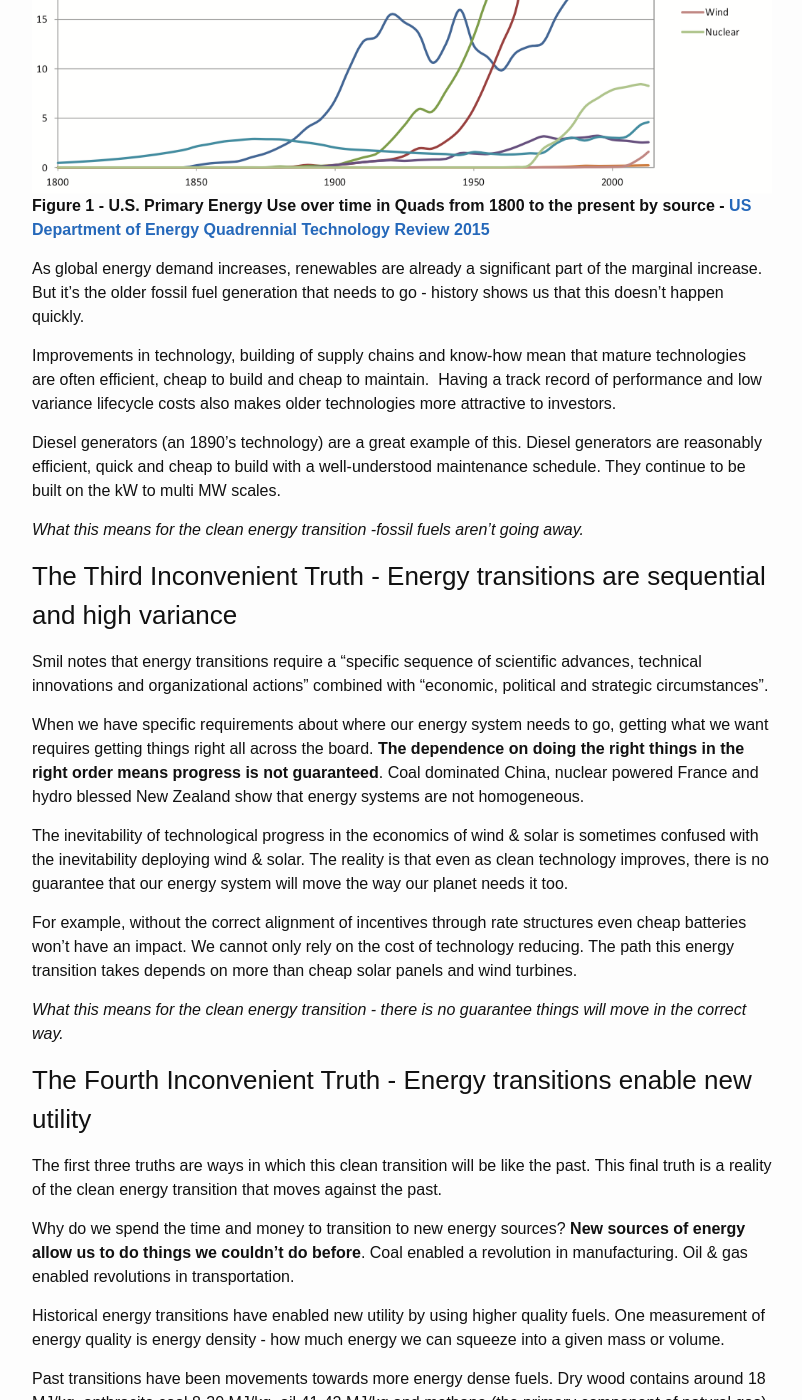
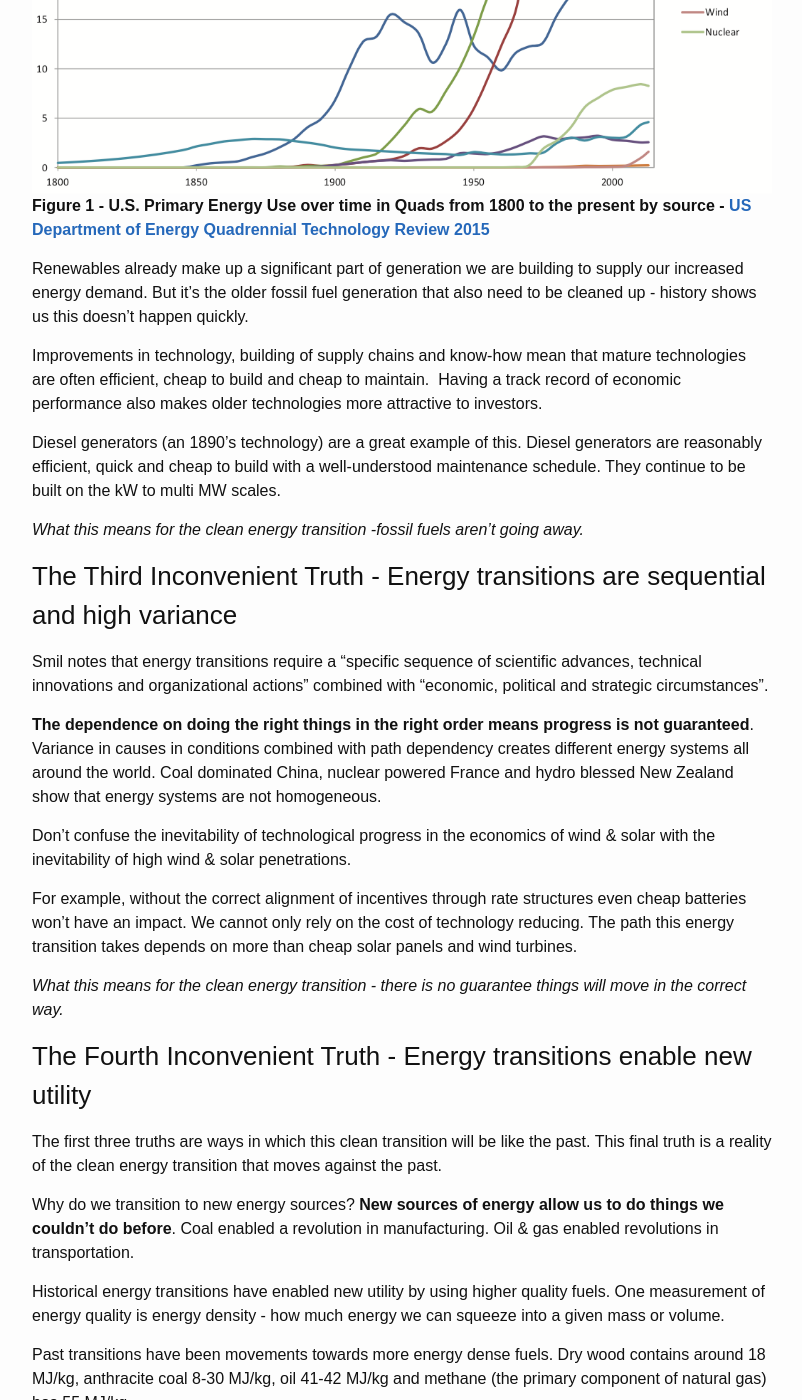
Before and after one commit to ADGEfficiency/adgefficiency.github.io, a Jekyll site: the page built from _posts/2018-01-11-four-inconvenient-truths-clean-energy-transition.md, in a window 1280 px wide and 1400 px high, scrolled down 2202 px. Shown: the whole window, without its empty margins (238-1040 px from the left). Built offline with Jekyll 4.4.1, drawn with Linux system fonts in a browser that asks for light colours; some of the changed text lies outside the part shown.

Commit message:
drafting four truths

```diff
--- a/_posts/2018-01-11-four-inconvenient-truths-clean-energy-transition.md
+++ b/_posts/2018-01-11-four-inconvenient-truths-clean-energy-transition.md
@@ -7,13 +7,13 @@
 categories:
   - Energy
 ---
-**All is not well with the clean energy transition**. At this stage positive commentary on the transition is dangerous. 2017 saw a 2% rise in global carbon emissions, and CO<sub>2</sub> concentrations passing 400 ppm for the first time in several million years.
+**All is not well with the clean energy transition**. At this stage positive commentary on the transition is dangerous. 2017 saw a 2% rise in global carbon emissions, with the concentration of CO<sub>2</sub> passing 400 ppm for the first time in several million years.
 
-The motivation for the clean energy transition cannot be stronger - preventing dangerous climate change. Yet even the violence of climate change doesn't counteract historical realities.
+The motivation for the clean energy transition is to reduce the damage of climate change.  But the threat of violent climate change doesn't allow us to ignore historical truths.
 
 **This post highlights four reasons why progress of the clean energy transition is slow**. All four reflect the experience of previous transitions. All four are unwelcome.
 
-I’m not arguing against the need for the clean energy transition. I’m trying to show  why this transition will continue to be slow and difficult. Understanding history can help us overcome these challenges.
+I’m not arguing against the need for the clean energy transition. I’m trying to show  that history suggests this transition will continue to be slow and difficult.
 
 The primary source for these ideas is Vaclav Smil's excellent work on energy transitions ([book](https://www.amazon.co.uk/Energy-Transitions-History-Requirements-Prospects/dp/0313381771), [lecture](https://www.youtube.com/watch?v=5guXaWwQpe4) and [another lecture](https://www.youtube.com/watch?v=NxO3s0U5WdY)).  Smil is my favorite energy writer; prolific, confidentially numeric and intelligently contrarian. Smil’s work is for me the best on energy ever written.  I've also previously written about [Smil's work on carbon capture and storage](http://adgefficiency.com/energy-insights-vaclav-smil-on-carbon-capture-storage/).
 
@@ -49,16 +49,16 @@
 
 ### The Second Inconvenient Truth - Energy transitions are additive
 
-**Of the Four Truths, this is the most inconvenient**. Each transition increases the amount and quality of energy we use. But each time we transition we don’t replace old energy sources - we add new energy sources on top. **Older technologies take a long time to go away**. We are still building coal-fired generation today and are recklessly likely to for a long time.
+**Of the Four Truths, this is the most inconvenient**. Each transition increases the amount and quality of energy we use. But each time we transition we don’t replace old energy sources - we add new energy sources on top. **Older fuels take a long time to go away**. We are still building coal-fired generation today and are recklessly likely to for a long time.
 
 Figure 1 shows the history of US primary fuel consumption. US coal consumption has risen all the way through to the start of the 21st century. Each new fuel has not displaced coal, instead they add to an existing and increasing coal consumption.
 
 ![Figure 1]({{ "/assets/four_truths_transitions/fig1.png"}})
 **Figure 1 - U.S. Primary Energy Use over time in Quads from 1800 to the present by source - [US Department of Energy Quadrennial Technology Review 2015](https://energy.gov/sites/prod/files/2015/09/f26/Quadrennial-Technology-Review-2015_0.pdf)**
 
-As global energy demand increases, renewables are already a significant part of the marginal increase. But it’s the older fossil fuel generation that needs to go - history shows us that this doesn’t happen quickly.
+Renewables already make up a significant part of generation we are building to supply our increased energy demand.  But it’s the older fossil fuel generation that also need to be cleaned up - history shows us this doesn’t happen quickly.
 
-Improvements in technology, building of supply chains and know-how mean that mature technologies are often efficient, cheap to build and cheap to maintain.  Having a track record of performance and low variance lifecycle costs also makes older technologies more attractive to investors.
+Improvements in technology, building of supply chains and know-how mean that mature technologies are often efficient, cheap to build and cheap to maintain.  Having a track record of economic performance also makes older technologies more attractive to investors.
 
 Diesel generators (an 1890’s technology) are a great example of this. Diesel generators are reasonably efficient, quick and cheap to build with a well-understood maintenance schedule.  They continue to be built on the kW to multi MW scales.
 
@@ -68,9 +68,9 @@
 
 Smil notes that energy transitions require a "specific sequence of scientific advances, technical innovations and organizational actions" combined with "economic, political and strategic circumstances”.
 
-When we have specific requirements about where our energy system needs to go, getting what we want requires getting things right all across the board.  **The dependence on doing the right things in the right order means progress is not guaranteed**. Coal dominated China, nuclear powered France and hydro blessed New Zealand show that energy systems are not homogeneous.
+**The dependence on doing the right things in the right order means progress is not guaranteed**.  Variance in causes in conditions combined with path dependency creates different energy systems all around the world. Coal dominated China, nuclear powered France and hydro blessed New Zealand show that energy systems are not homogeneous.
 
-The inevitability of technological progress in the economics of wind & solar is sometimes confused with the inevitability deploying wind & solar. The reality is that even as clean technology improves, there is no guarantee that our energy system will move the way our planet needs it too.
+Don't confuse the inevitability of technological progress in the economics of wind & solar with the inevitability of high wind & solar penetrations.
 
 For example, without the correct alignment of incentives through rate structures even cheap batteries won’t have an impact. We cannot only rely on the cost of technology reducing.  The path this energy transition takes depends on more than cheap solar panels and wind turbines.
 
@@ -80,7 +80,7 @@
 
 The first three truths are ways in which this clean transition will be like the past. This final truth is a reality of the clean energy transition that moves against the past.
 
-Why do we spend the time and money to transition to new energy sources? **New sources of energy allow us to do things we couldn’t do before**.  Coal enabled a revolution in manufacturing. Oil & gas enabled revolutions in transportation.
+Why do we transition to new energy sources? **New sources of energy allow us to do things we couldn’t do before**.  Coal enabled a revolution in manufacturing. Oil & gas enabled revolutions in transportation.
 
 Historical energy transitions have enabled new utility by using higher quality fuels. One measurement of energy quality is energy density - how much energy we can squeeze into a given mass or volume.
 
```
Also changed, not shown: other parts of _posts/2018-01-11-four-inconvenient-truths-clean-energy-transition.md (+5 -5 lines).
